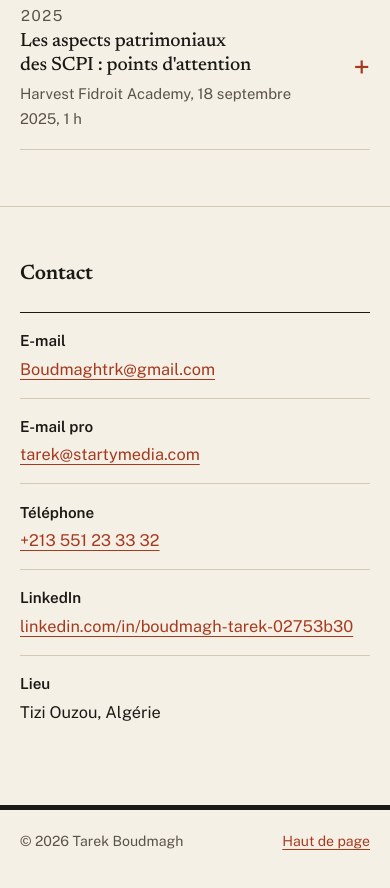
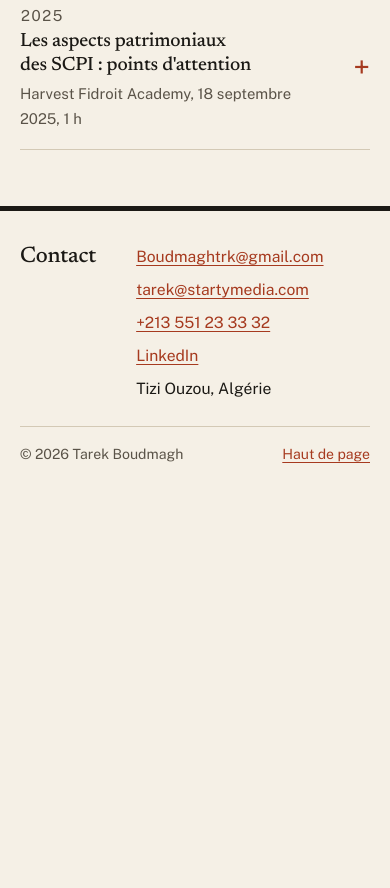
Before and after one commit to teamfada/portfolio, a plain HTML site: page index.html in a window 390 px wide. Shown: the part 7052-7940 px from the top of the page. After the commit the page ends 7558 px from the top, so only its background shows below. Drawn offline with nearby package versions, Linux system fonts and the light colour scheme.

Commit message:
Contact déplacé dans le pied de page (e-mails, téléphone, LinkedIn, lieu) ; ancre #contact conservée
Co-Authored-By: Claude Opus 5.5 <noreply@anthropic.com>

```diff
--- a/index.html
+++ b/index.html
@@ -286,12 +286,19 @@
   .fermer{font:inherit; font-size:0.9rem; font-weight:600; background:var(--ink); color:var(--paper); border:0; padding:0.5rem 1rem; cursor:pointer; flex-shrink:0;}
   .visionneuse img{display:block; max-width:100%; max-height:calc(94vh - 3.5rem); width:auto; height:auto; margin:0 auto;}
 
-  /* ---------- Contact ---------- */
-  .say{font-family:var(--serif); font-size:clamp(1.8rem,4.2vw,2.9rem); line-height:1.15; letter-spacing:-0.015em; max-width:18em; margin-bottom:2.25rem;}
-  .contact .rows dd{font-size:1.02rem;}
-
-  footer{border-top:5px solid var(--ink); padding:1.25rem 0 2.5rem; font-size:0.88rem; color:var(--ink-2);}
-  footer .wrap{display:flex; flex-wrap:wrap; justify-content:space-between; gap:0.5rem 1.5rem;}
+  /* ---------- Pied de page : contact ---------- */
+  footer{border-top:5px solid var(--ink); padding:1.75rem 0 2.5rem; font-size:0.88rem; color:var(--ink-2);}
+  footer .wrap{display:flex; flex-direction:column; gap:1.5rem;}
+  .pied-contact{display:flex; flex-wrap:wrap; align-items:baseline; gap:0.6rem 2.5rem;}
+  .pied-contact h2{font-size:1.4rem; color:var(--ink);}
+  footer address{font-style:normal;}
+  .pied-liens{display:flex; flex-wrap:wrap; gap:0.45rem 0; margin:0; padding:0; list-style:none; font-size:0.98rem; color:var(--ink);}
+  .pied-liens li + li::before{content:"·"; margin:0 0.7rem; color:var(--ink-2);}
+  .pied-bas{display:flex; flex-wrap:wrap; justify-content:space-between; gap:0.5rem 1.5rem; padding-top:1rem; border-top:1px solid var(--rule);}
+  @media (max-width:820px){
+    .pied-liens{flex-direction:column;}
+    .pied-liens li + li::before{content:none;}
+  }
 
   @media print{
     .skip,.menu-btn,.nav{display:none;}
@@ -590,29 +597,26 @@
     </div>
   </section>
 
-  <!-- contact -->
-  <section class="sec loose contact" id="contact" aria-labelledby="t-contact">
-    <div class="wrap sec-grid">
-      <div class="rail">
-        <h2 id="t-contact">Contact</h2>
-      </div>
-      <div>
-        <dl class="rows">
-          <div class="row"><dt>E-mail</dt><dd><a href="mailto:Boudmaghtrk@gmail.com">Boudmaghtrk@gmail.com</a></dd></div>
-          <div class="row"><dt>E-mail pro</dt><dd><a href="mailto:tarek@startymedia.com">tarek@startymedia.com</a></dd></div>
-          <div class="row"><dt>Téléphone</dt><dd><a href="tel:+213551233332">+213 551 23 33 32</a></dd></div>
-          <div class="row"><dt>LinkedIn</dt><dd><a href="https://www.linkedin.com/in/boudmagh-tarek-02753b30/" target="_blank" rel="noopener">linkedin.com/in/boudmagh-tarek-02753b30<span class="sr"> (s'ouvre dans un nouvel onglet)</span></a></dd></div>
-          <div class="row"><dt>Lieu</dt><dd>Tizi Ouzou, Algérie</dd></div>
-        </dl>
-      </div>
-    </div>
-  </section>
 </main>
 
-<footer>
+<footer id="contact" aria-labelledby="t-contact">
   <div class="wrap">
-    <span>© 2026 Tarek Boudmagh</span>
-    <a href="#top">Haut de page</a>
+    <div class="pied-contact">
+      <h2 id="t-contact">Contact</h2>
+      <address>
+        <ul class="pied-liens">
+          <li><a href="mailto:Boudmaghtrk@gmail.com">Boudmaghtrk@gmail.com</a></li>
+          <li><a href="mailto:tarek@startymedia.com">tarek@startymedia.com</a></li>
+          <li><a href="tel:+213551233332">+213 551 23 33 32</a></li>
+          <li><a href="https://www.linkedin.com/in/boudmagh-tarek-02753b30/" target="_blank" rel="noopener">LinkedIn<span class="sr"> (s'ouvre dans un nouvel onglet)</span></a></li>
+          <li>Tizi Ouzou, Algérie</li>
+        </ul>
+      </address>
+    </div>
+    <div class="pied-bas">
+      <span>© 2026 Tarek Boudmagh</span>
+      <a href="#top">Haut de page</a>
+    </div>
   </div>
 </footer>
 
```
